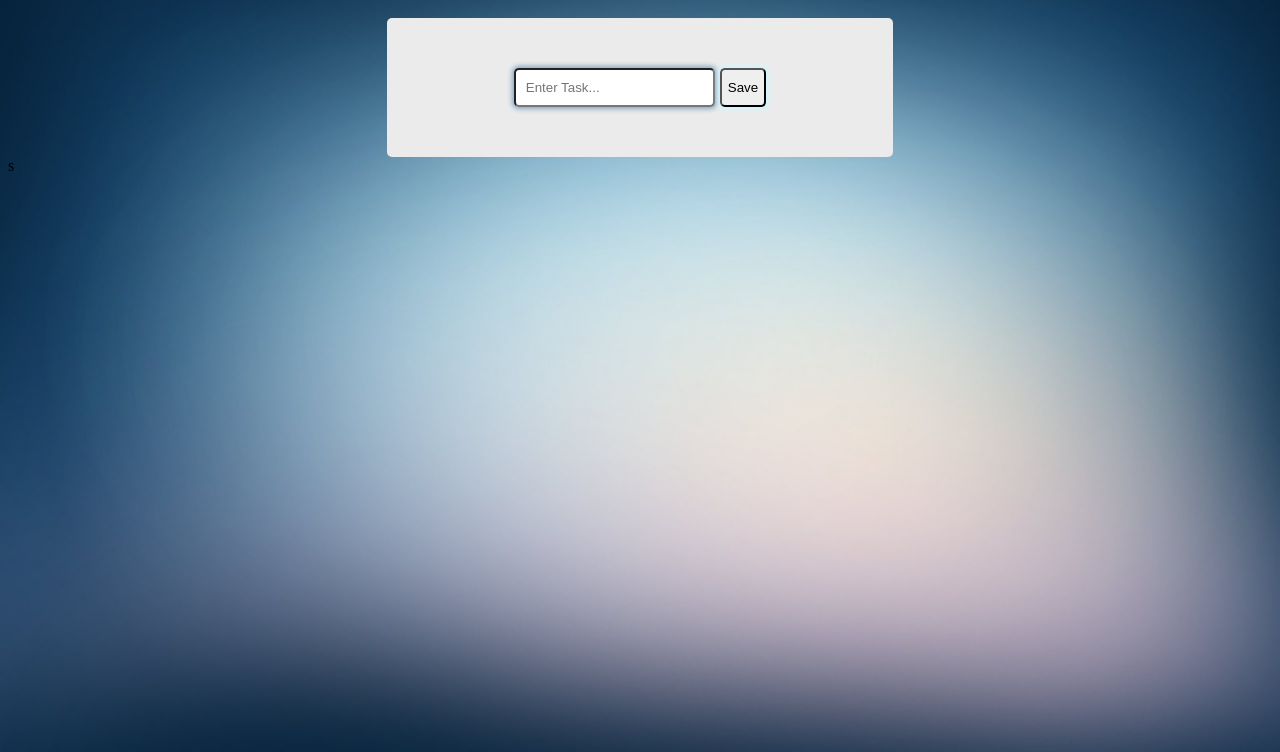
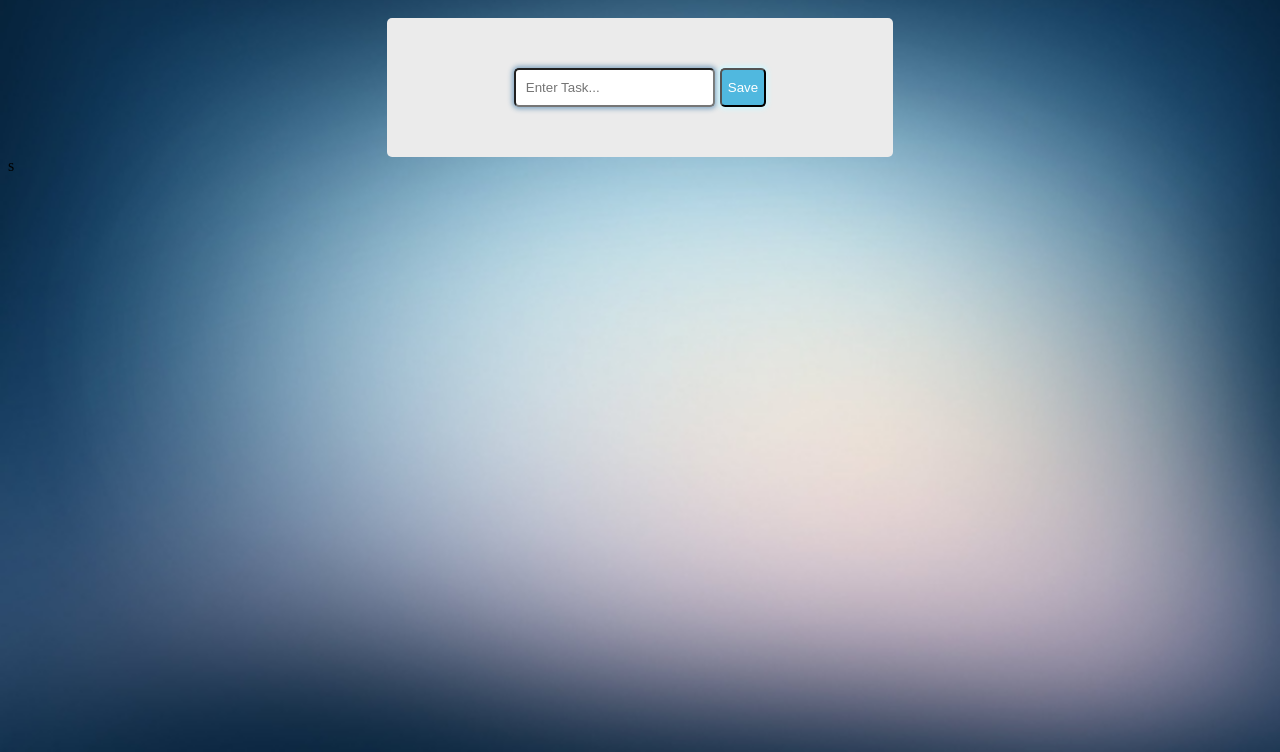
Before and after one commit to stronge-omsk/ToDoList, a plain HTML site: page index.html in a window 1280 px wide. Shown: the part 48-800 px from the top of the page. Drawn offline with Linux system fonts and the light colour scheme.

Commit message:
fixed the button

```diff
--- a/style.css
+++ b/style.css
@@ -34,6 +34,8 @@ body {
   border-radius: 5px;
   box-shadow: crimson;
   box-shadow: 0 0 5px 2px #ccf6ff;
+  background-color: #50b8df;
+  color: white;
 }
 
 #text {
```
